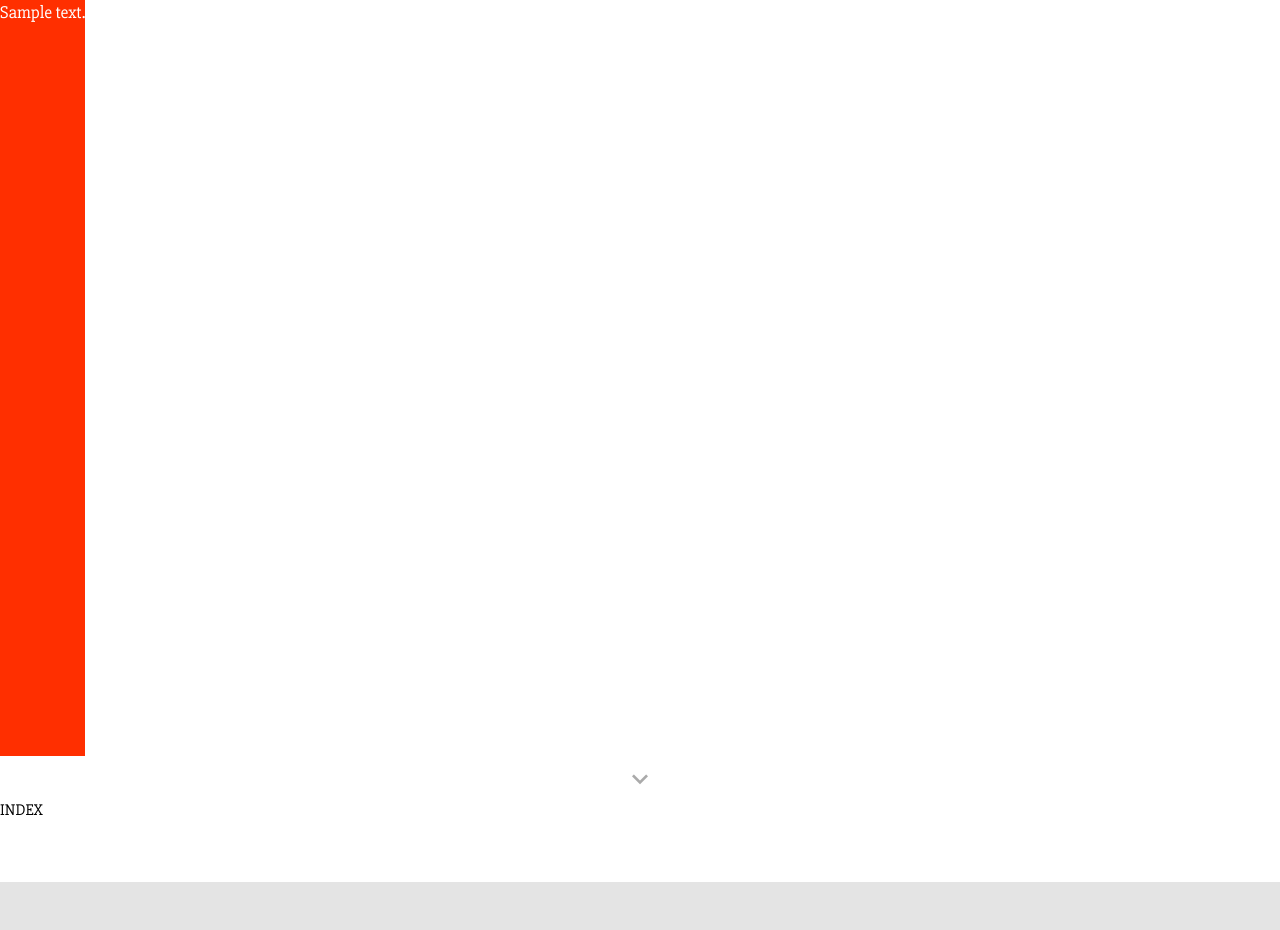
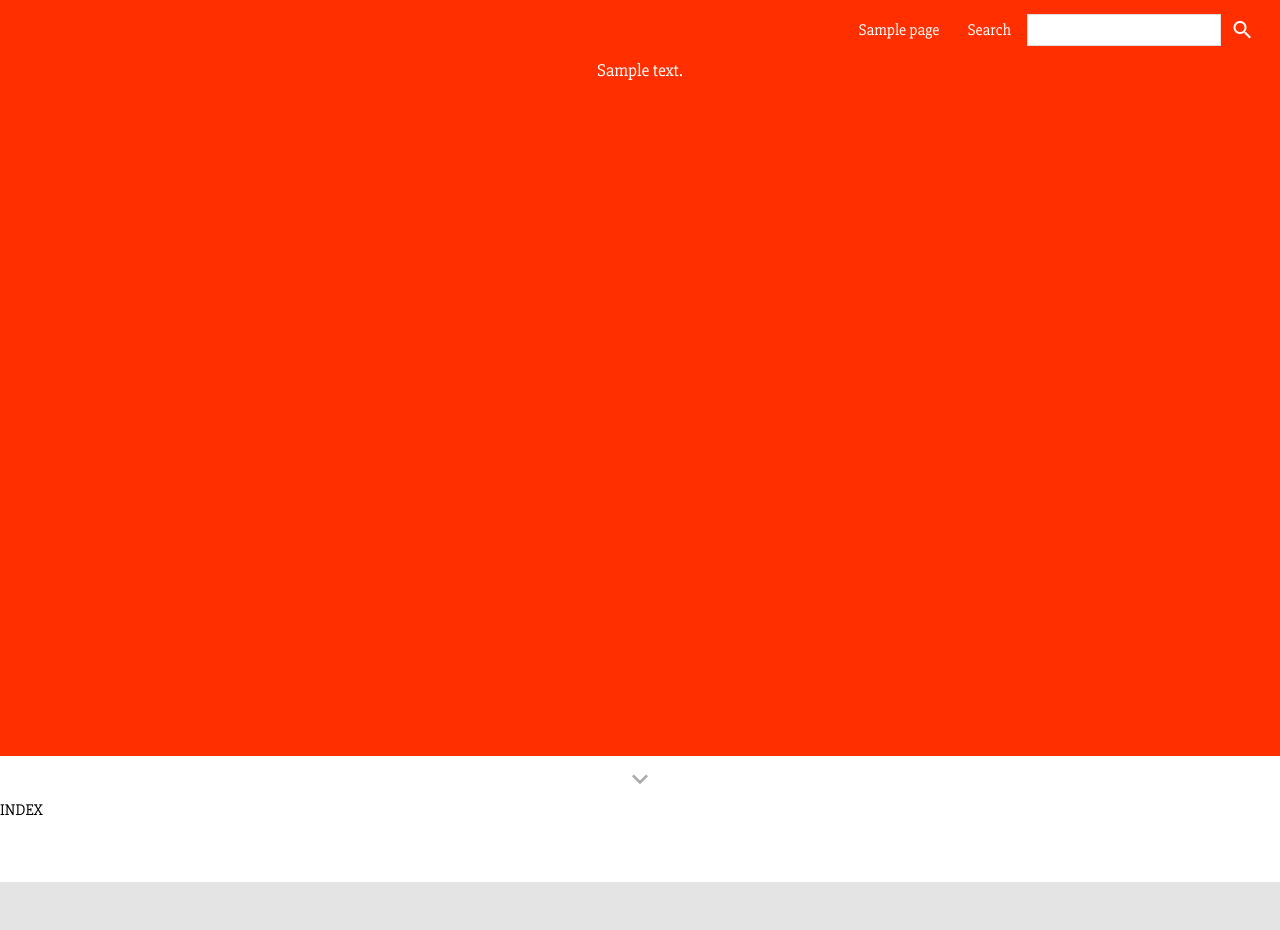
Before and after one commit to andrewchart/andrewchart.co.uk-2017, a WordPress theme: template wp-content/themes/andrewchart2017/index.php in a window 1280 px wide. Run offline with PHP 8.4 and a stand-in for WordPress, Linux system fonts and the light colour scheme; the site name, menu and one post (Sample post) are stand-ins, and other content is empty; some libraries are stand-ins or nearby versions.

Commit message:
Progress on home header

```diff
--- a/wp-content/themes/andrewchart2017/header.php
+++ b/wp-content/themes/andrewchart2017/header.php
@@ -49,11 +49,13 @@
           <button class="button menu-button">Menu</button>
         </div>
 
+				<?php include_once('nav.php'); ?>
+
         <?php the_content(); ?>
 
         <div class="logo"></div>
 
-        <?php include_once('nav.php'); ?>
+
 
       </header>
 
--- a/wp-content/themes/andrewchart2017/style.css
+++ b/wp-content/themes/andrewchart2017/style.css
@@ -104,6 +104,11 @@ textarea {
 .site-header {
   background-color: #ff2f00;
   color: #fff;
+  width: 100%;
+}
+
+.menu-button-area {
+  height: 58px;
 }
 
 /* Homepage Header */
@@ -448,11 +453,39 @@ body.nav-open .nav-overlay {
   font-size: 1em;
 }
 
+.main-content.post-content img {
+  max-width: 100%;
+  height: auto;
+  margin: auto;
+  display: block;
+}
+
 .main-content.post-content iframe {
   margin: auto;
   max-width: 100%;
   min-width: 100%;
   min-height: 380px;
+}
+
+.main-content.post-content table {
+  width: 100%;
+  text-align: left;
+  border-spacing: 0;
+  border-collapse: collapse;
+  font-size: 1.15em;
+}
+
+.main-content.post-content th {
+  font-weight: bold;
+  background-color: #eee;
+}
+
+.main-content.post-content th,
+.main-content.post-content td {
+  vertical-align: bottom;
+  font-weight: bold;
+  border: 1px solid #ddd;
+  padding: 0.8em 0.4em;
 }
 
 .main-content.post-content footer.listening-to {
@@ -857,7 +890,7 @@ body.nav-open .nav-overlay {
 /* Major Breakpoint 768 */
 @media screen and (min-width: 768px) {
 
-  .site-header__slim {
+  .site-header {
     display: flex;
     justify-content: space-between;
   }
@@ -866,25 +899,33 @@ body.nav-open .nav-overlay {
     display: none;
   }
 
-  .site-header__slim .logo {
+  .site-header .logo {
     width: auto;
     text-align: left;
     padding-left: 84px;
     margin-right: 1em;
   }
 
-  .site-header__slim .nav-overlay {
+  .site-header .nav-overlay {
     display: none;
   }
 
-  .site-header__slim .nav-container {
+  .site-header .nav-container {
     width: auto;
     position: static;
     transform: translateX(0);
   }
 
+  .site-header__home .nav-container {
+    height: 58px;
+  }
 
-  .site-header__slim .main-nav {
+  .site-header__home .nav-container .main-nav {
+    justify-content: flex-end;
+  }
+
+
+  .site-header .main-nav {
     width: auto;
     position: static;
     background: none;
@@ -896,35 +937,39 @@ body.nav-open .nav-overlay {
     display: flex;
   }
 
-  .site-header__slim .main-nav .dismiss {
+  .site-header .main-nav .dismiss {
     display: none;
   }
 
-  .site-header__slim .main-nav ul {
+  .site-header .main-nav ul {
     border: 0;
     height: 100%;
 
     display: flex;
   }
 
-  .site-header__slim .main-nav .home-item {
+  .site-header .main-nav .home-item {
     display: none;
   }
 
-  .site-header__slim .main-nav li {
+  .site-header .main-nav li {
     border: 0;
     height: 100%;
     line-height: 200%;
   }
 
-  .site-header__slim .main-nav li a {
+  .site-header .main-nav li a {
     color: #fff;
   }
 
-  .site-header__slim .main-nav li a:hover,
-  .site-header__slim .main-nav li a:active {
+  .site-header .main-nav li a:hover,
+  .site-header .main-nav li a:active {
     color: #ffea47;
     background: transparent;
+  }
+
+  .site-header__home .main-nav > ul > li:hover {
+    /*background-color: #f3f3f3;*/
   }
 
   .main-nav li.cat-item ul.children {
@@ -951,24 +996,27 @@ body.nav-open .nav-overlay {
     background-color: rgba(243,243,243,0.7);
   }
 
-  .site-header__slim .search-form {
+  .site-header .search-form {
     border: 0;
     color: #fff;
     position: relative;
   }
 
-  .site-header__slim .search-form .search-icon {
+  .site-header .search-form .search-icon {
     color: #fff;
     position: relative;
     top: 2px;
     cursor: pointer;
   }
 
-  .site-header__slim .search-form .search-icon:hover,
-  .site-header__slim .search-form .search-icon:active {
+  .site-header .search-form .search-icon:hover,
+  .site-header .search-form .search-icon:active {
     color: #ffea47;
   }
 
+  .site-header__home .headline-text {
+    margin-top: 1em;
+  }
 
 
 
@@ -1005,7 +1053,7 @@ body.nav-open .nav-overlay {
 
 /* Minor breakpoint 1024 */
 @media screen and (min-width: 1024px) {
-  .site-header__slim .main-nav { margin: 0 1em; }
+  .site-header .main-nav { margin: 0 1em; }
 
 
 }
```
